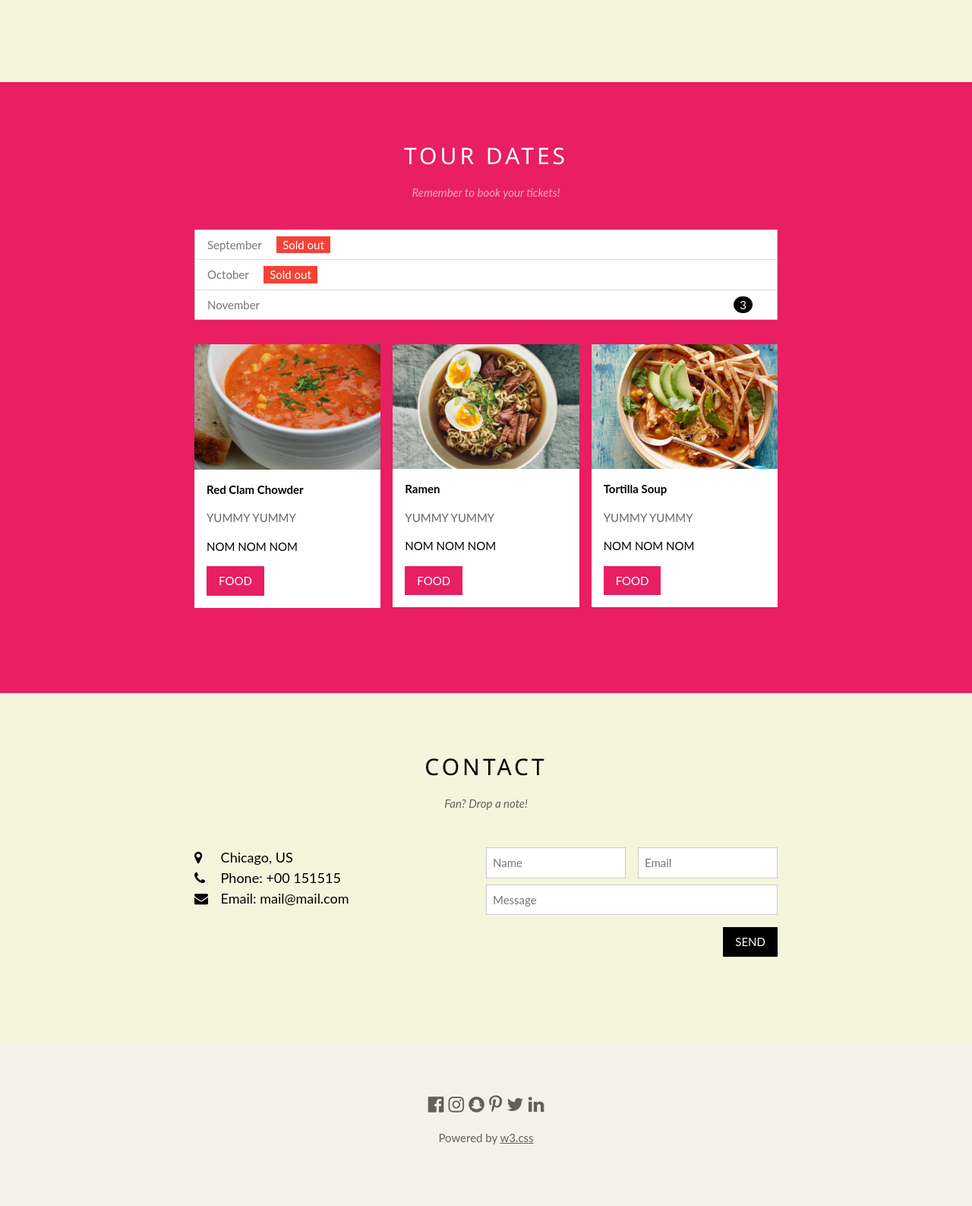
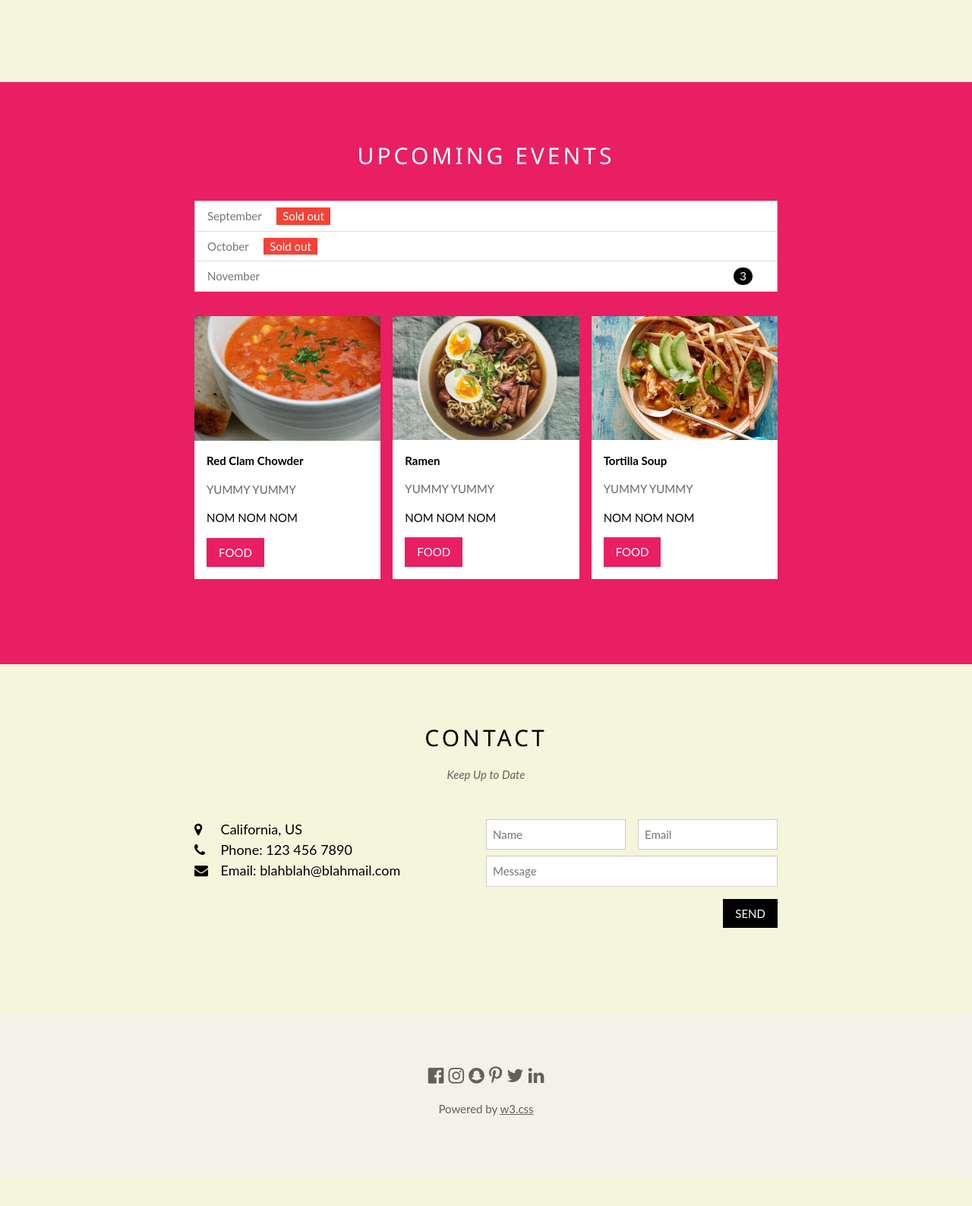
Before and after one commit to melindasherrill/AuctionHouse, a PHP site: page /homepage.php in a window 1280 px wide. Shown: the part 1166-2753 px from the top of the page at 76% size. After the commit the page ends 2634 px from the top, so only its background shows below. Run offline with PHP 8.4, Linux system fonts and the light colour scheme.

Commit message:
minor changes to homepage

```diff
--- a/homepage.php
+++ b/homepage.php
@@ -87,8 +87,8 @@
     <!-- The Tour Section -->
     <div class="w3-pink" id="tour">
         <div class="w3-container w3-content w3-padding-64" style="max-width:800px">
-            <h2 class="w3-wide w3-center">TOUR DATES</h2>
-            <p class="w3-opacity w3-center"><i>Remember to book your tickets!</i></p><br>
+            <h2 class="w3-wide w3-center">UPCOMING EVENTS</h2>
+            <p class="w3-opacity w3-center"><i></i></p><br>
 
             <ul class="w3-ul w3-border w3-white w3-text-grey">
                 <li class="w3-padding">September <span class="w3-tag w3-red w3-margin-left">Sold out</span></li>
@@ -151,12 +151,12 @@
     <!-- The Contact Section -->
     <div class="w3-container w3-content w3-padding-64" style="max-width:800px" id="contact">
         <h2 class="w3-wide w3-center">CONTACT</h2>
-        <p class="w3-opacity w3-center"><i>Fan? Drop a note!</i></p>
+        <p class="w3-opacity w3-center"><i>Keep Up to Date</i></p>
         <div class="w3-row w3-padding-32">
             <div class="w3-col m6 w3-large w3-margin-bottom">
-                <i class="fa fa-map-marker" style="width:30px"></i> Chicago, US<br>
-                <i class="fa fa-phone" style="width:30px"></i> Phone: +00 151515<br>
-                <i class="fa fa-envelope" style="width:30px"> </i> Email: mail@mail.com<br>
+                <i class="fa fa-map-marker" style="width:30px"></i> California, US<br>
+                <i class="fa fa-phone" style="width:30px"></i> Phone: 123 456 7890<br>
+                <i class="fa fa-envelope" style="width:30px"> </i> Email: blahblah@blahmail.com<br>
             </div>
             <div class="w3-col m6">
                 <form action="/action_page.php" target="_blank">
```
